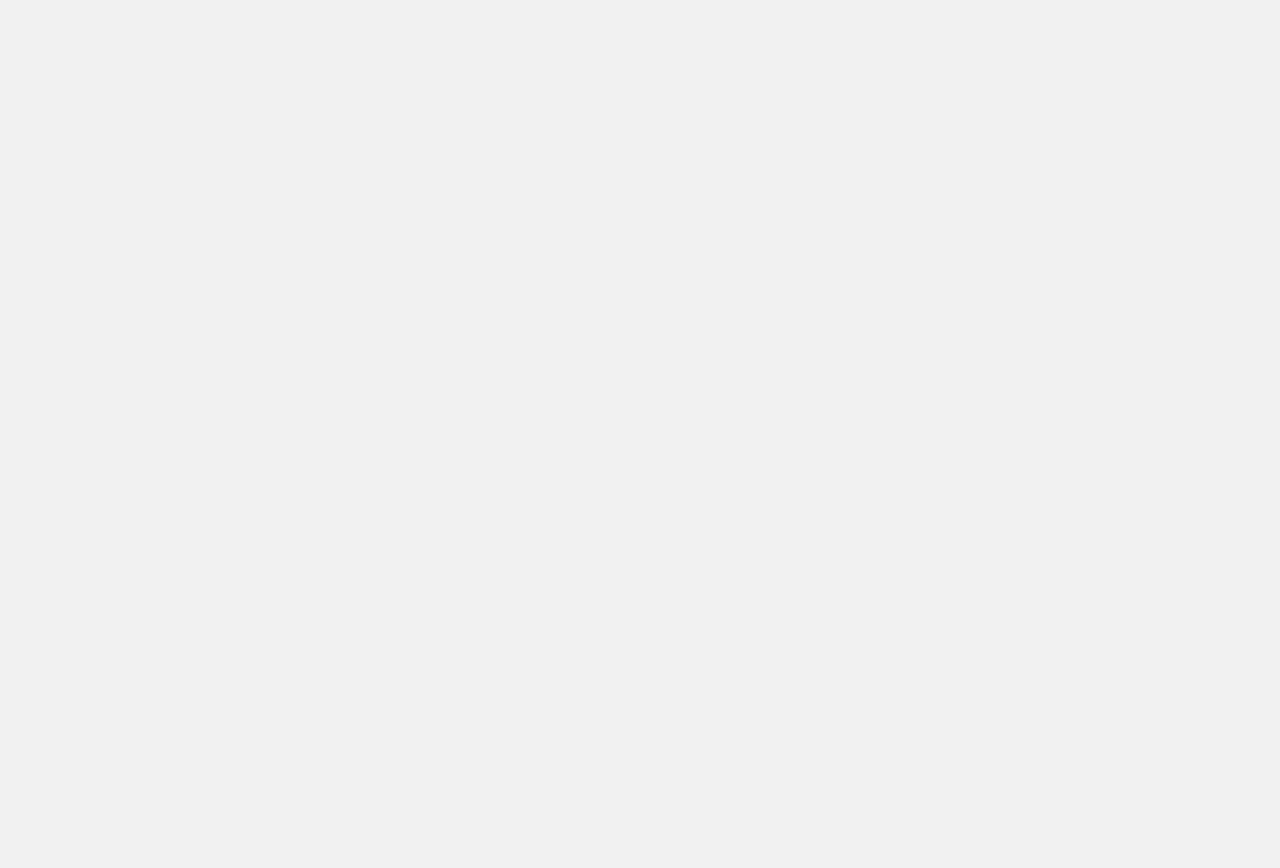
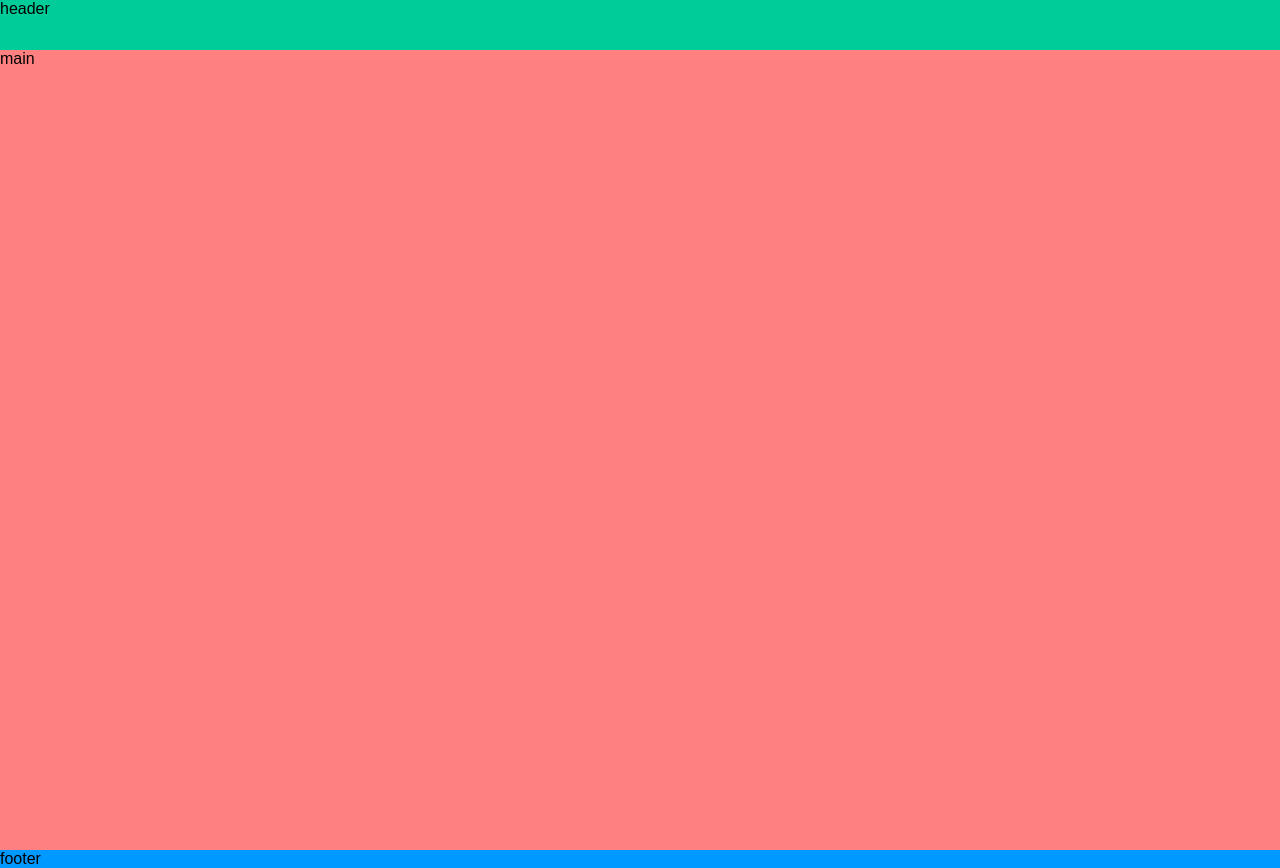
Before and after one commit to ArthurMitsuo/CSS-grid, a plain HTML site: page index.html in a window 1280 px wide. Before the commit the page ends 800 px from the top, so only its background shows below. Drawn offline with Linux system fonts and the light colour scheme.

Commit message:
grid-template-areas defined, as well as the grid-areas inside their classes

```diff
--- a/assets/css/style.css
+++ b/assets/css/style.css
@@ -2,13 +2,25 @@
     background: #f1f1f1;
     display: grid;
     font-family: Arial, Helvetica, sans-serif;
+    grid-template-areas:
+        "header"
+        "main"
+        "footer";
+    grid-template-columns: auto;
+    grid-template-rows: 50px 100vh auto;
 }
 
-.cabecalho {
+.header {
+    background: #00cc99;
+    grid-area: header;
 }
 
-.conteudo {
+.main {
+    background: #ff8080;
+    grid-area: main;
 }
 
-.rodape {
+.footer {
+    background: #0099ff;
+    grid-area: footer;
 }
--- a/index.html
+++ b/index.html
@@ -10,9 +10,9 @@
     <link href="./assets/css/style.css" rel="stylesheet">
 </head>
 <body class="app">
-    <header class="cabecalho"></header>
-    <main class="conteudo"></main>
-    <footer class="rodape"></footer>
+    <header class="header">header</header>
+    <main class="main">main</main>
+    <footer class="footer">footer</footer>
     <script src="./assets/js/fontawesome.all.min.js"></script>
 </body>
 </html>
```
